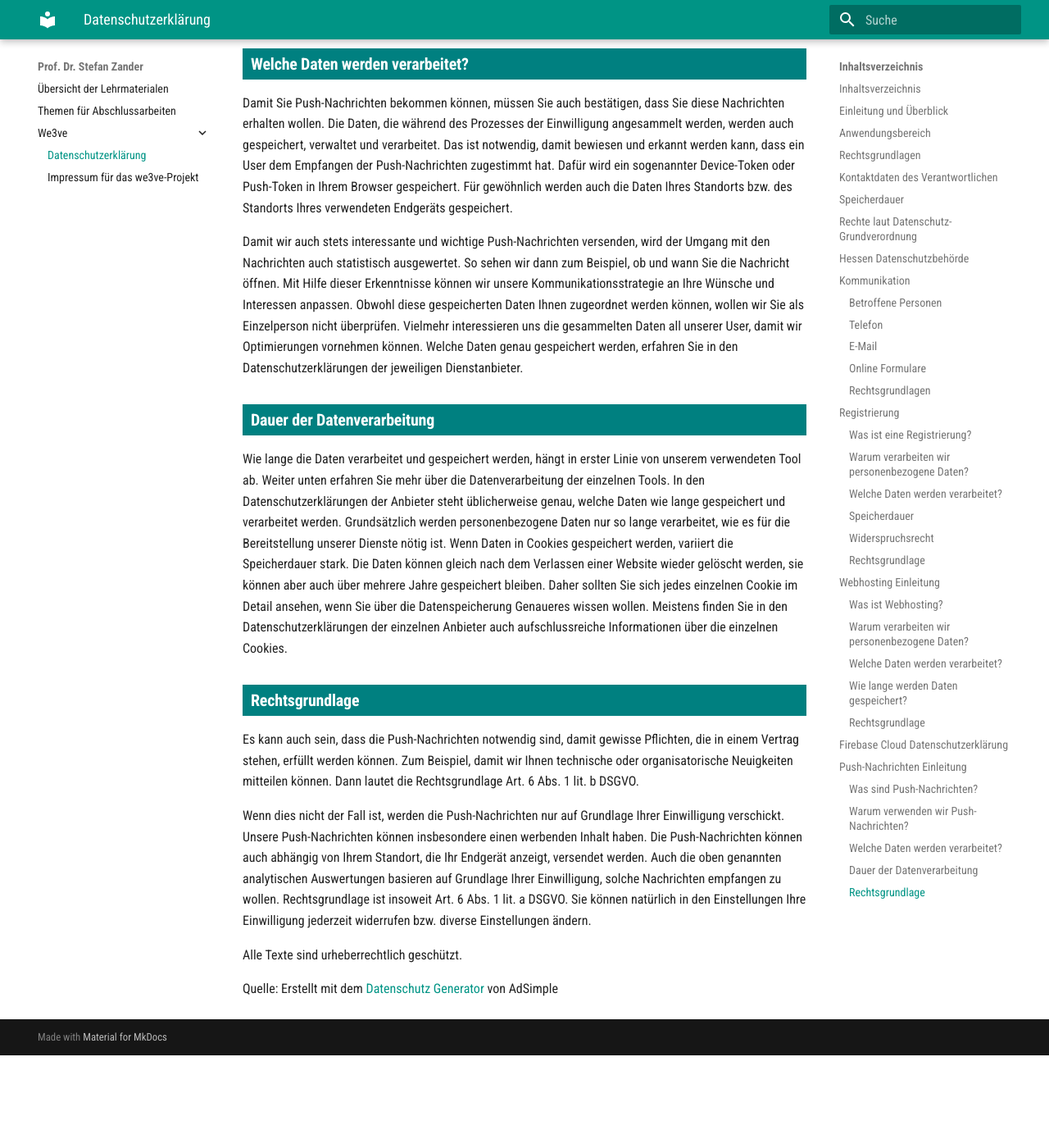
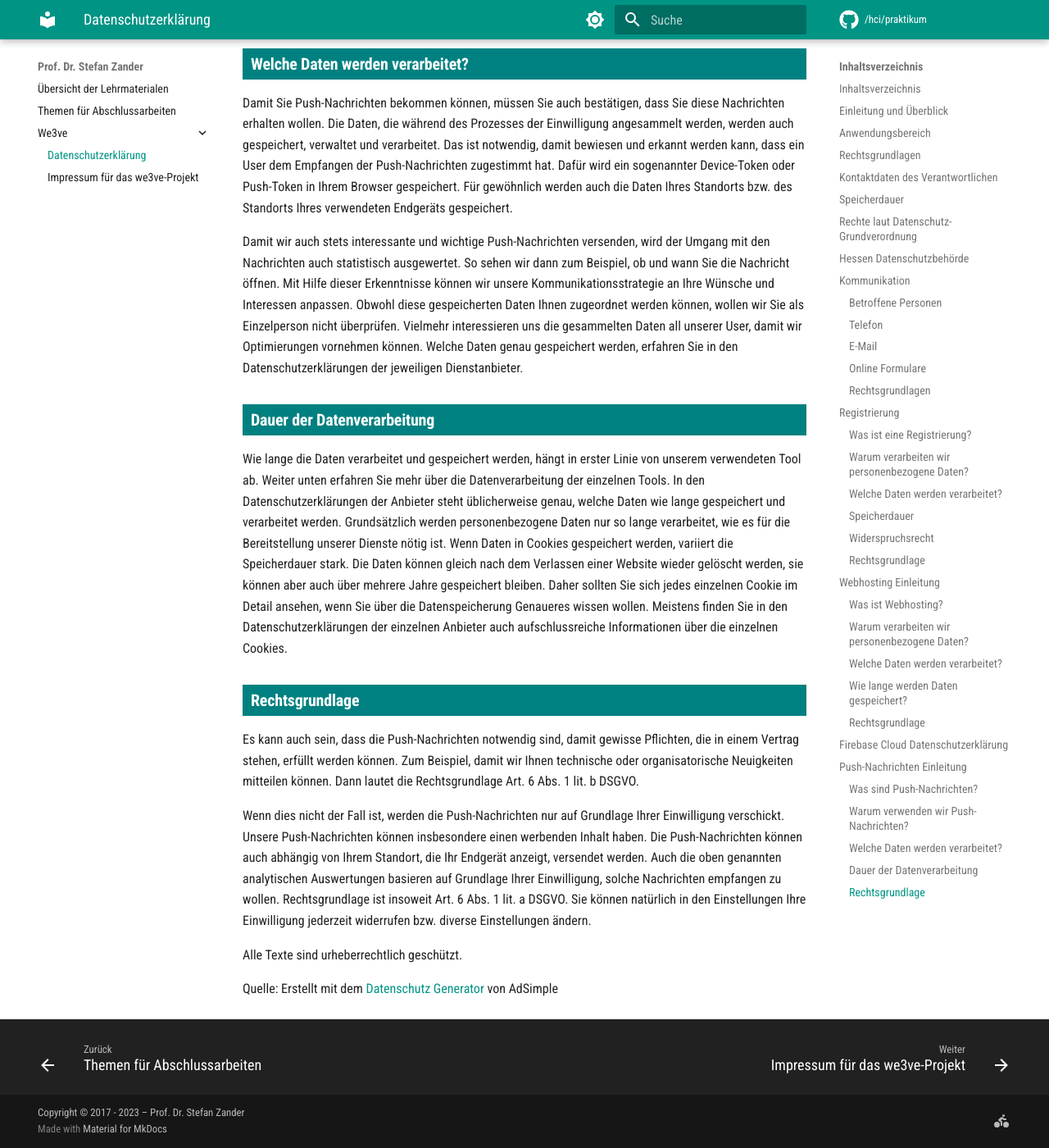
Before and after one commit to StefanZander/stefanzander.github.io, an MkDocs documentation site: the page built from docs/we3ve/we3ve_datenschutzerklaerung.md, in a window 1280 px wide and 1400 px high, scrolled down 13789 px. Shown: the whole window at 82% size. Built offline with MkDocs 1.6.1 and Material for MkDocs 9.7.7, drawn with Linux system fonts in a browser that asks for light colours; comment, search, counter and statistics services are not loaded; before the commit the page ends 15076 px from its top, so only the background shows below that.

Commit message:
updated landing page yml and added correct praxismodul links

```diff
--- /dev/null
+++ b/docs/stylesheets/extra.css
@@ -0,0 +1,36 @@
+.md-typeset h1 {
+  font-size: 3.0rem;
+}
+
+.md-typeset h2 {
+  font-size: 1.6rem;
+}
+
+.md-typeset h3 {
+  background-color: teal;
+  color: white;
+  padding-left: 0.5rem;
+  padding-top: 0.2rem;
+  padding-bottom: 0.2rem;
+}
+
+
+
+
+
+/*
+.md-typeset h1 {
+  font-size: 3rem;
+}
+
+.md-typeset h2 {
+  font-size: 1.6rem;
+}
+
+h3 {
+  background-color: teal;
+  color: white;
+  padding-left: 0.5rem;
+  padding-top: 0.2rem;
+  padding-bottom: 0.2rem;
+} */
--- a/mkdocs.yml
+++ b/mkdocs.yml
@@ -1,43 +1,93 @@
 site_name: "Prof. Dr. Stefan Zander"
 
-plugins:
-    - search
+extra_css:
+  - stylesheets/extra.css
 
 theme:
-  name: 'material'
-  language: 'de'
+  name: material
+  palette:
+    - media: "(prefers-color-scheme: light)"
+      scheme: default
+      primary: teal
+      accent: red
+      toggle:
+        icon: material/brightness-7
+        name: Switch to dark mode
+    - media: "(prefers-color-scheme: dark)"
+      scheme: slate
+      primary: teal
+      accent: deep orange
+      toggle:
+        icon: material/brightness-4
+        name: Switch to light mode
 
-  palette:
-    primary: 'teal'
-    accent: 'deep orange'
-
-  feature:
-    tabs: false
 
   font:
     text: Roboto Condensed
     code: Roboto Mono
+  icon:
+    repo: fontawesome/brands/github
+    edit: material/pencil
+    view: material/eye
+  language: de
+  features:
+    - navigation.instant
+    - navigation.tracking
+    - toc.follow
+    - navigation.top
+    - search.suggest
+    - search.highlight
+    - search.share
+    - navigation.footer
+    - content.action.edit
 
-extra_css:
-  - 'css/extra.css'
+extra:
+  social:
+    - icon: fontawesome/solid/person-biking
+      link: https://fbi.h-da.de/~s.zander
+      name: personal page of Prof. Dr. Stefan Zander at h_da
+
+copyright: Copyright &copy; 2017 - 2023 – Prof. Dr. Stefan Zander
+
+repo_url: https://github.com/StefanZander/lecture_notes/tree/master/hci/praktikum/html
+repo_name: /hci/praktikum
+
+edit_uri: docs/
+
+plugins:
+  - search:
+      lang: de
+  - git-revision-date-localized:
+      enable_creation_date: false
+      type: custom
 
 markdown_extensions:
+  - abbr
   - admonition
-  - smarty:
-      smart_angled_quotes: true
-  - extra
-  - codehilite:
-      linenums: true
-      guess_lang: true
+  - attr_list
+  - pymdownx.emoji:
+      emoji_index: !!python/name:materialx.emoji.twemoji
+      emoji_generator: !!python/name:materialx.emoji.to_svg
+  - def_list
+  - footnotes
   - toc:
-      permalink: false
-  - meta
-  - pymdownx.critic
+      permalink: true
+  - tables
+  - pymdownx.arithmatex:
+      generic: true
+  - pymdownx.betterem
+  - pymdownx.caret
+  - pymdownx.mark
+  - pymdownx.tilde
   - pymdownx.details
+  - pymdownx.highlight:
+      anchor_linenums: true
+  - pymdownx.superfences
+  - pymdownx.highlight
   - pymdownx.inlinehilite
-  - pymdownx.mark
+  - pymdownx.keys
   - pymdownx.smartsymbols
+  - pymdownx.snippets
   - pymdownx.superfences
   - pymdownx.tasklist:
       custom_checkbox: true
-  - pymdownx.tilde
```
Also changed, not shown: docs/index.md (+10 -7 lines).
